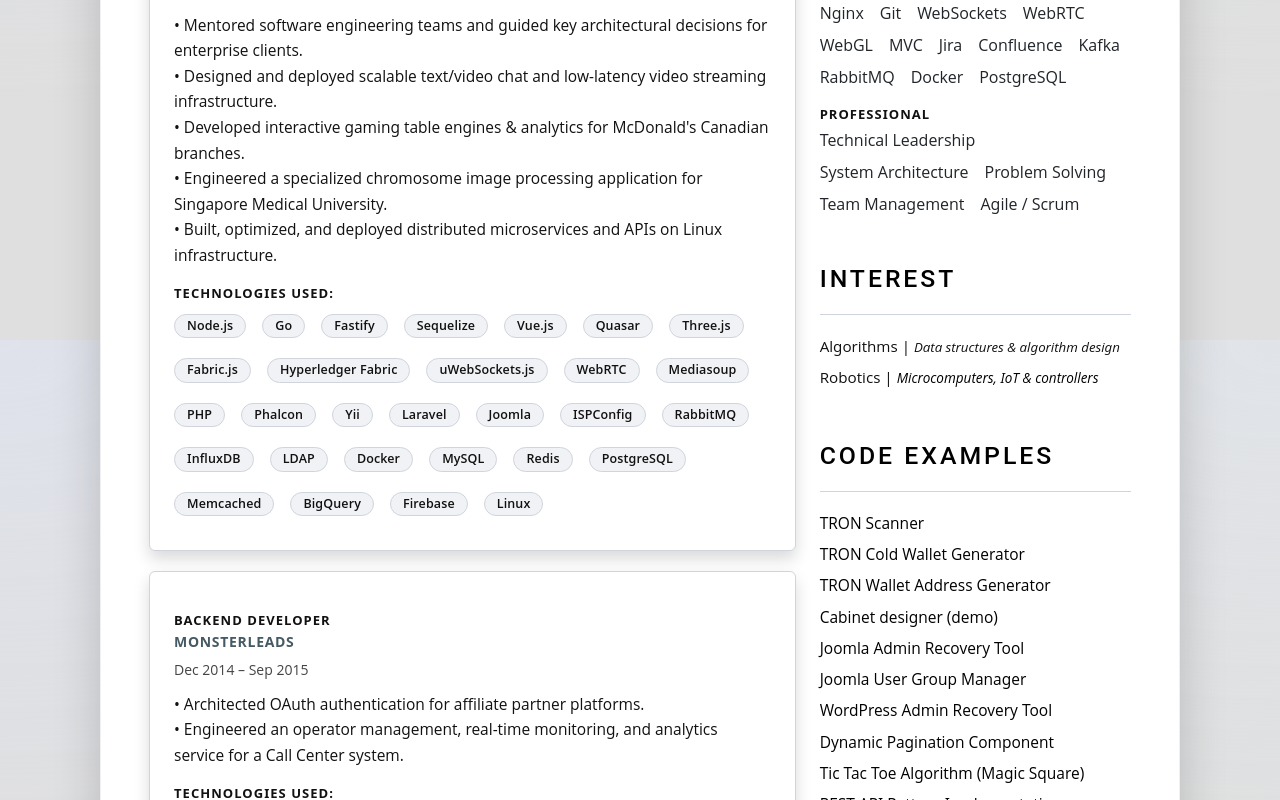
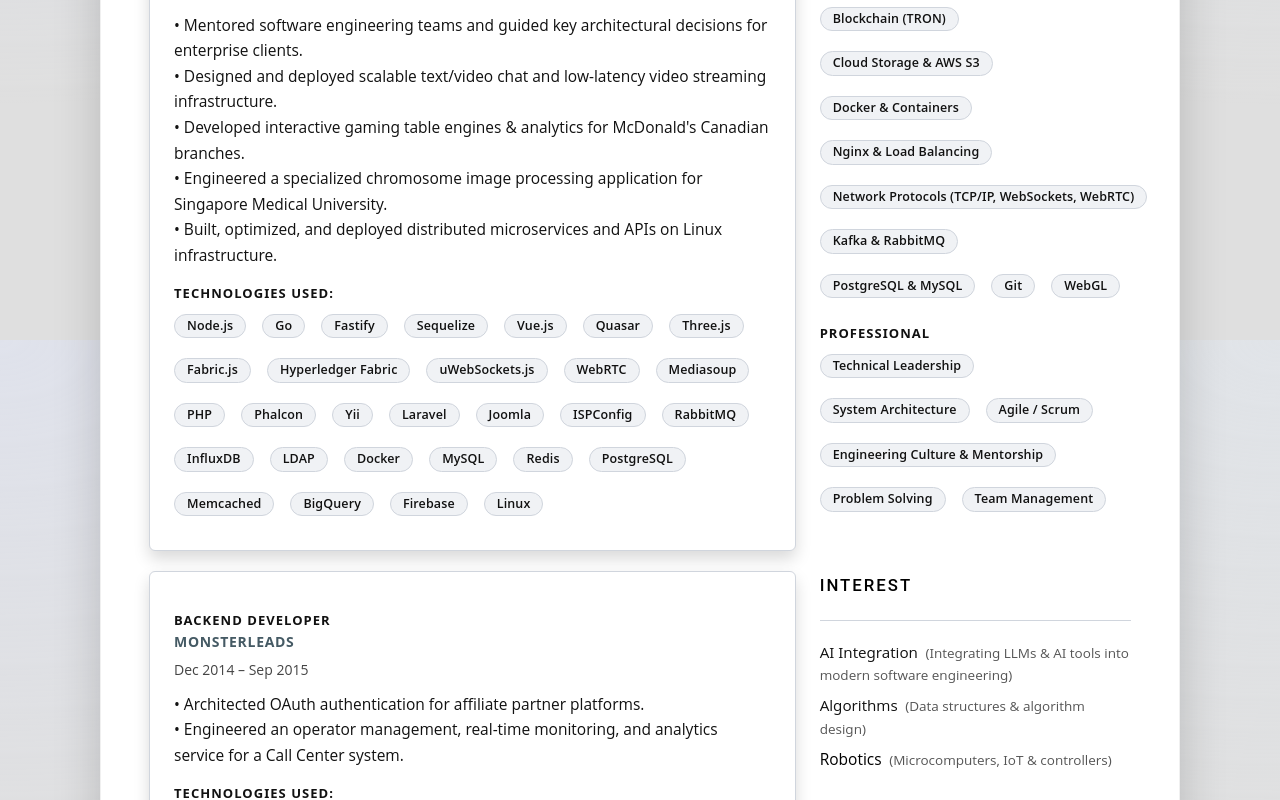
Before and after one commit to vlasenkofedor/vlasenkofedor.github.io, a Vue app: page / in a window 1280 px wide. Shown: the part 1260-2060 px from the top of the page. Built offline with nearby package versions, Linux system fonts and the light colour scheme.

Commit message:
minify new data

```diff
--- a/src/components/Interest.vue
+++ b/src/components/Interest.vue
@@ -1,23 +1,20 @@
 <template>
   <section class="mb-5">
-    <h3 class="section-title">Interest</h3>
+    <h3 class="section-title-small">Interest</h3>
     <ul class="right-list">
       <li v-for="(interest, index) in interestInfo" :key="index" class="right-list-item">
-        <span>{{ interest.name }}</span>
-        <span v-if="interest.description"> | </span>
-        <span v-if="interest.link">
         <a
+          v-if="interest.link"
           class="text-link"
           :href="interest.link"
-            :title="interest.description"
           target="_blank"
           rel="noopener noreferrer"
         >
-            <small style="word-break: break-all;"><i>{{ interest.description }}</i></small>
+          <span>{{ interest.name }}</span>
         </a>
-        </span>
-        <span v-else>
-          <small style="word-break: break-all;"><i>{{ interest.description }}</i></small>
+        <span v-else>{{ interest.name }}</span>
+        <span v-if="interest.description" class="ms-1" style="font-size: 13.5px; color: #555555;">
+          ({{ interest.description }})
         </span>
       </li>
     </ul>
--- a/src/components/Skill.vue
+++ b/src/components/Skill.vue
@@ -23,22 +23,26 @@
 
       <div class="mb-3">
         <b>Others</b>
-        <ul class="tech-list mt-1">
+        <ul class="tech-list mt-2">
           <li
             v-for="(skill, index) in otherSkillInfo"
             :key="index"
-            style="display: inline-block; margin-right: 0.5rem;"
+            class="tech-list-item"
           >
-            {{ skill }}
+            <span class="badge bg-secondary">{{ skill }}</span>
           </li>
         </ul>
       </div>
 
       <div>
         <b>Professional</b>
-        <ul class="tech-list mt-1">
-          <li v-for="(skill, index) in proSkillInfo" :key="index" style="margin-right: 0.5rem;">
-            {{ skill }}
+        <ul class="tech-list mt-2">
+          <li
+            v-for="(skill, index) in proSkillInfo"
+            :key="index"
+            class="tech-list-item"
+          >
+            <span class="badge bg-secondary">{{ skill }}</span>
           </li>
         </ul>
       </div>
--- a/src/data.ts
+++ b/src/data.ts
@@ -195,7 +195,6 @@ const examples: ExampleItem[] = [
   { title: 'Joomla Admin Recovery Tool', link: 'https://github.com/vlasenkofedor/Joomla_admin_login' },
   { title: 'Joomla User Group Manager', link: 'https://github.com/vlasenkofedor/usergroup' },
   { title: 'WordPress Admin Recovery Tool', link: 'https://github.com/vlasenkofedor/wordpress_admin_login' },
-  { title: 'Dynamic Pagination Component', link: 'https://github.com/vlasenkofedor/pagination/blob/master/pagination.js' },
   { title: 'Tic Tac Toe Algorithm (Magic Square)', link: 'https://jsfiddle.net/vlasenkofedor/5ad26zc7/' },
   { title: 'REST API Pattern Implementation', link: 'https://qna.habr.com/q/852971#answer_item_1752483' },
   { title: 'Traffic Light State Machine', link: 'https://jsfiddle.net/vlasenkofedor/vfeYv/' },
@@ -210,26 +209,24 @@ const skillInfo: SkillItem[] = [
 ]
 
 const otherSkillInfo: string[] = [
-  'Nginx',
+  'Blockchain (TRON)',
+  'Cloud Storage & AWS S3',
+  'Docker & Containers',
+  'Nginx & Load Balancing',
+  'Network Protocols (TCP/IP, WebSockets, WebRTC)',
+  'Kafka & RabbitMQ',
+  'PostgreSQL & MySQL',
   'Git',
-  'WebSockets',
-  'WebRTC',
   'WebGL',
-  'MVC',
-  'Jira',
-  'Confluence',
-  'Kafka',
-  'RabbitMQ',
-  'Docker',
-  'PostgreSQL',
 ]
 
 const proSkillInfo: string[] = [
   'Technical Leadership',
   'System Architecture',
+  'Agile / Scrum',
+  'Engineering Culture & Mentorship',
   'Problem Solving',
   'Team Management',
-  'Agile / Scrum',
 ]
 
 const languageInfo: LanguageItem[] = [
@@ -239,6 +236,10 @@ const languageInfo: LanguageItem[] = [
 ]
 
 const interestInfo: InterestItem[] = [
+  {
+    name: 'AI Integration',
+    description: 'Integrating LLMs & AI tools into modern software engineering',
+  },
   { name: 'Algorithms', description: 'Data structures & algorithm design' },
   {
     name: 'Robotics',
```
Lines whose indentation alone changed are shown as unchanged.
